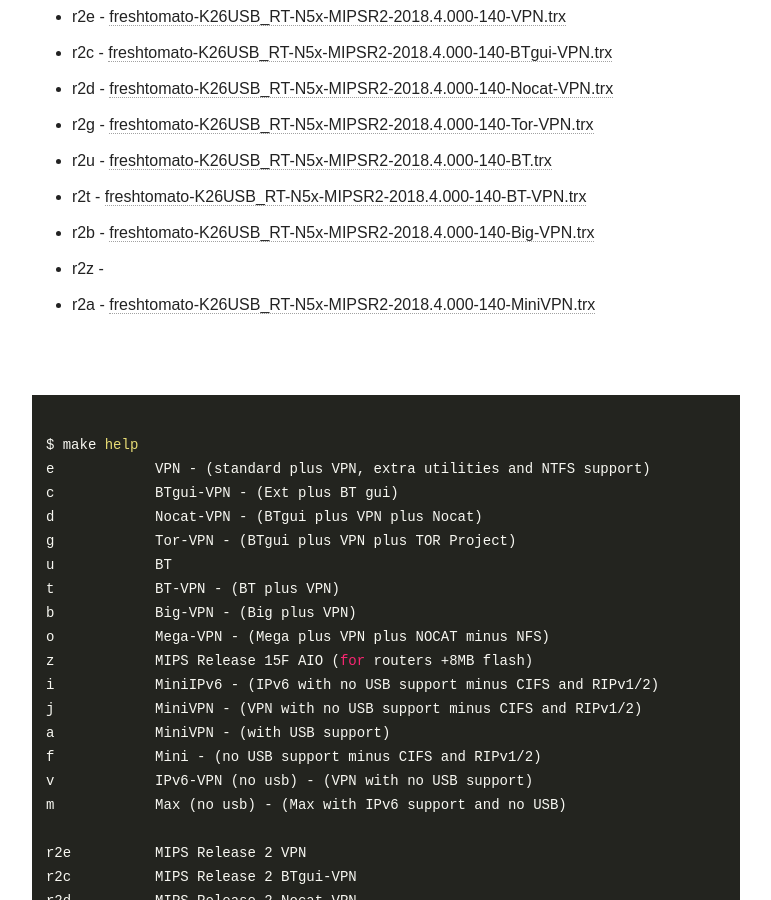
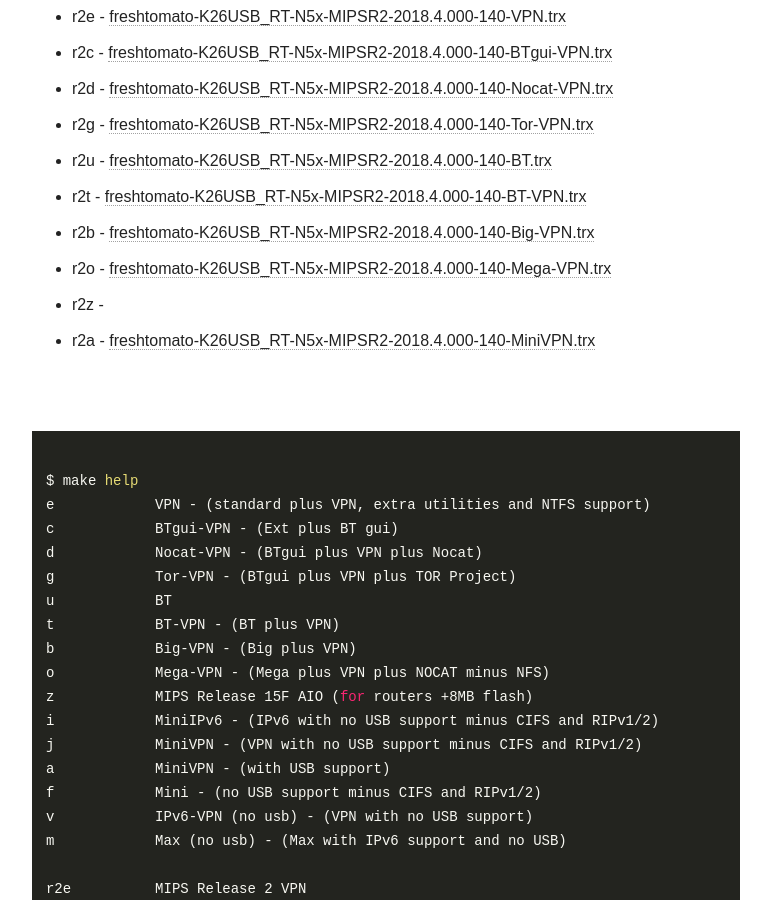
Before and after one commit to oglopss/freshtomato-mips-ci-jekyll, a Jekyll site: the page built from index.html, in a window 1280 px wide and 900 px high, scrolled down 631 px. Shown: the whole window, without its empty margins (254-1025 px from the left). Built offline with Jekyll 4.4.1, drawn with Linux system fonts in a browser that asks for light colours; nearby versions of some CDN libraries.

Commit message:
Travis build 13 r2o pushed to gh-pages

```diff
--- a/_data/ss.yml
+++ b/_data/ss.yml
@@ -9,3 +9,4 @@
   - 0006 r2t freshtomato-K26USB_RT-N5x-MIPSR2-2018.4.000-140-BT-VPN.trx
   - 0007 r2b freshtomato-K26USB_RT-N5x-MIPSR2-2018.4.000-140-Big-VPN.trx
   - 0009 r2z
+  - 0008 r2o freshtomato-K26USB_RT-N5x-MIPSR2-2018.4.000-140-Mega-VPN.trx
```
Also changed, not shown: 1 other file.
